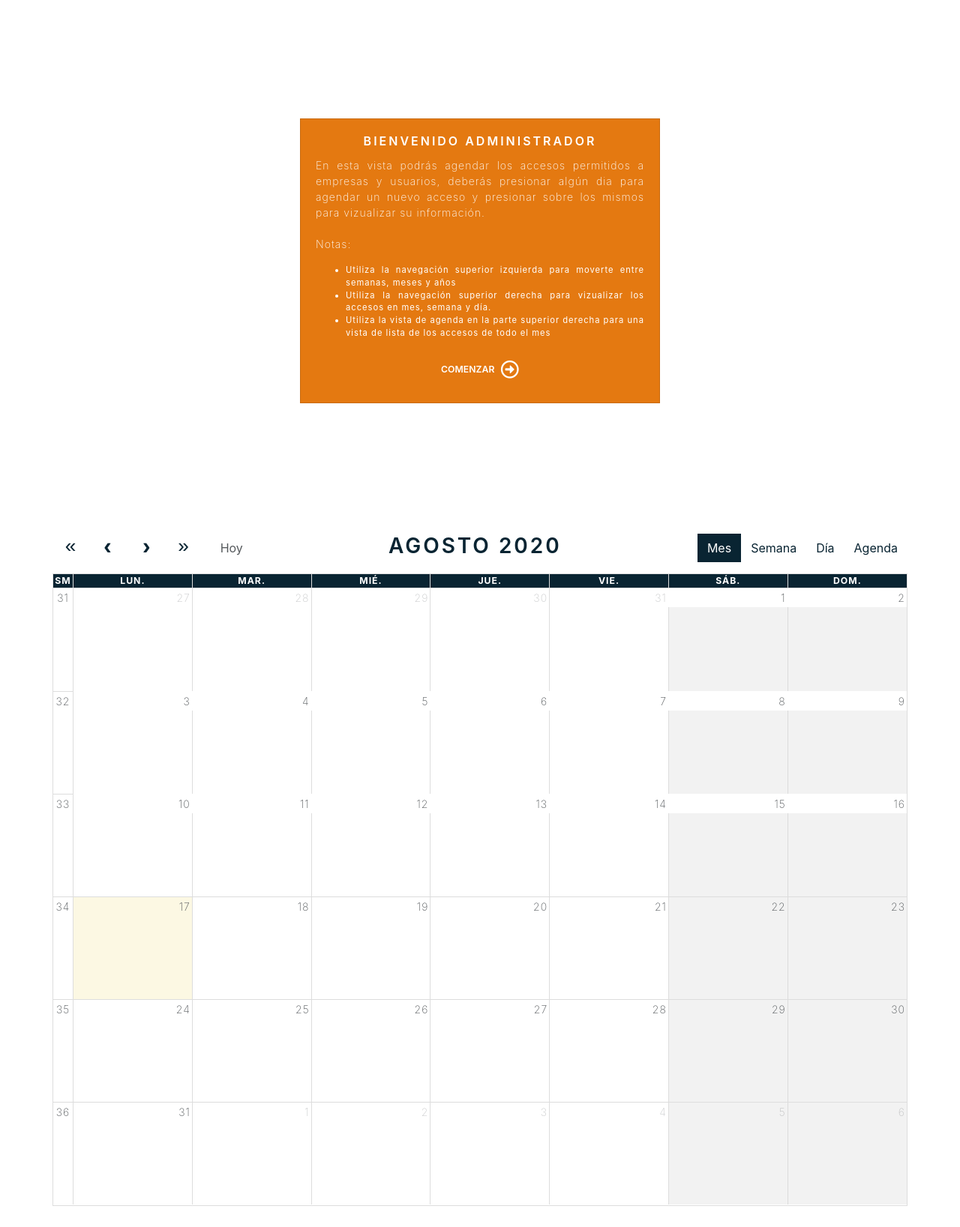
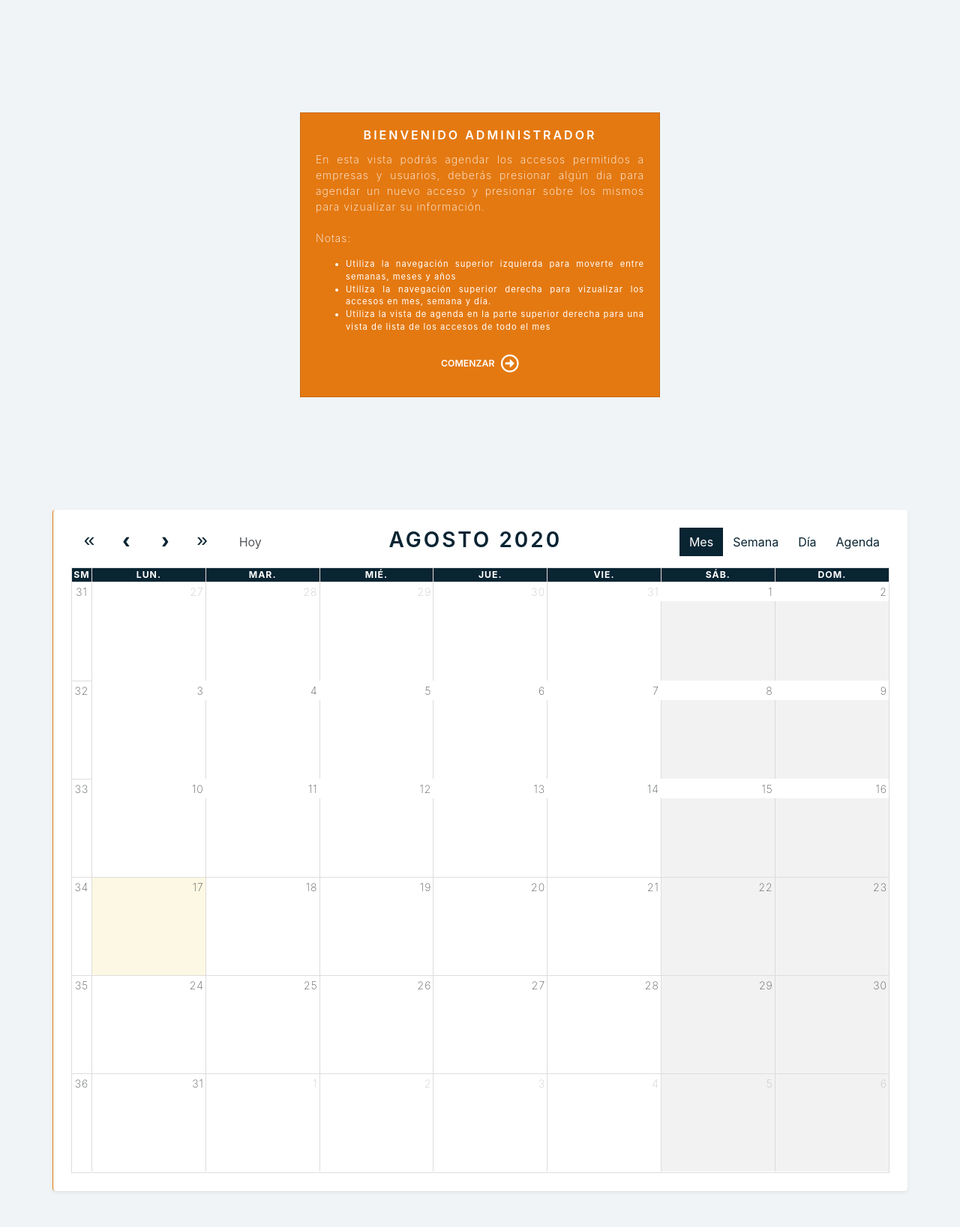
Before and after one commit to riversdev/Foro-para-empresas, a PHP site: page /admin in a window 1280 px wide. Shown: the part 100-1737 px from the top of the page at 75% size. Before the commit the page ends 1709 px from the top, so only its background shows below. Run offline with PHP 8.4, Linux system fonts and the light colour scheme; the visitor is signed in with stand-in values (Sample User, id 1); data that the repository does not hold is empty; some libraries are stand-ins or nearby versions; some web fonts are replaced.

Commit message:
diseño empresa y admin

```diff
--- a/views/components/botonEditarContenido.js
+++ b/views/components/botonEditarContenido.js
@@ -6,7 +6,7 @@ Vue.component('botonEditarContenido', {
             <button v-on:click="obtenerInformacion(idEmpresa)" class="btn btn-transparent text-white dropdown-toggle" type="button" id="dropdownEditar" data-toggle="dropdown" aria-haspopup="true" aria-expanded="false">
                 Editar información
             </button>
-            <div class="dropdown-menu border border-primary bg-light" aria-labelledby="dropdownEditar" style="width:70vh;">
+            <div class="dropdown-menu bg-white rounded mt-4 shadow" aria-labelledby="dropdownEditar" style="width:70vh;">
                 <form id="formEditarInformacion" accept-charset="utf-8" method="POST" enctype="multipart/form-data" class="needs-validation px-3 pt-1" novalidate>
                     <input type="text" class="d-none" v-bind:value="idEmpresa" name="idEmpresa">
                     <input type="text" class="d-none" name="tipoPeticion" value="guardarLogo">
--- a/views/components/navAdmin.js
+++ b/views/components/navAdmin.js
@@ -14,12 +14,14 @@ Vue.component('navegacionadmin', {
                         <button class="btn btn-outline-light dropdown-toggle" type="button" id="dropdownUsuario" data-toggle="dropdown" aria-haspopup="true" aria-expanded="false">
                             <i class="far fa-user"></i>
                         </button>
-                        <div class="dropdown-menu dropdown-menu-right" aria-labelledby="dropdownUsuario">
+                        <div class="dropdown-menu dropdown-menu-right bg-white rounded mt-4 shadow-lg" aria-labelledby="dropdownUsuario">
                             <div class="dropdown-item-text text-center">
                                 <h4>ADMIN</h4>
                             </div>
                             <div class="dropdown-divider"></div>
-                            <div class="dropdown-item text-right bg-danger text-white" id="salir">Cerrar sesión</div>
+                            <div class="dropdown-item bg-primary text-center">
+                                <button id="salir" type="button" class="btn btn-sm btn-danger">Cerrar sesión</button>
+                            </div>
                         </div>
                     </div>
                 </form>
--- a/views/components/navEmpresas.js
+++ b/views/components/navEmpresas.js
@@ -27,7 +27,7 @@ Vue.component('navegacionempresas', {
                         <button class="btn btn-outline-light dropdown-toggle" type="button" id="dropdownUsuario" data-toggle="dropdown" aria-haspopup="true" aria-expanded="false">
                             <i class="far fa-user"></i>
                         </button>
-                        <div class="dropdown-menu dropdown-menu-right bg-light border-primary" aria-labelledby="dropdownUsuario">
+                        <div class="dropdown-menu dropdown-menu-right bg-white rounded mt-4 shadow" aria-labelledby="dropdownUsuario">
                             <div class="dropdown-item-text text-center">
                                 <h4>{{empresa}}</h4>
                                 <div id="contenedorLogoMenu" class="my-1 d-flex align-items-center justify-content-center">
@@ -38,7 +38,9 @@ Vue.component('navegacionempresas', {
                             <div class="dropdown-divider"></div>
                             <div class="dropdown-item text-right" data-toggle="modal" data-target="#modalAgregarTriptico">Agregar triptico</div>
                             <div class="dropdown-item text-right" data-toggle="modal" data-target="#modalAgregarVideo">Agregar video</div>
-                            <div class="dropdown-item text-right bg-danger text-white" id="salir">Cerrar sesión</div>
+                            <div class="dropdown-item bg-white text-center">
+                                <button id="salir" type="button" class="btn btn-sm btn-danger">Cerrar sesión</button>
+                            </div>
                         </div>
                     </div>
                 </form>
--- a/views/components/navUsuarios.js
+++ b/views/components/navUsuarios.js
@@ -22,7 +22,7 @@ Vue.component('navegacionusuarios', {
                         <button class="btn btn-outline-warning dropdown-toggle" type="button" id="dropdownUsuario" data-toggle="dropdown" aria-haspopup="true" aria-expanded="false">
                             <i class="far fa-user"></i>
                         </button>
-                        <div class="dropdown-menu dropdown-menu-right bg-primary rounded mt-4" aria-labelledby="dropdownUsuario">
+                        <div class="dropdown-menu dropdown-menu-right bg-primary rounded mt-4 shadow" aria-labelledby="dropdownUsuario">
                             <div class="dropdown-item-text text-center">
                                 <h4 class="text-light">{{nombre}}</h4>
                                 <label class="text-light">{{correo}}</label>
--- a/views/layout.php
+++ b/views/layout.php
@@ -32,7 +32,7 @@
     <link rel="stylesheet" href="views/static/css/main.css">
 </head>
 
-<body id="cuerpo">
+<body id="cuerpo" style="background-color: #F0F4F7;">
     <?php
     require_once "./drivers/viewsDriver.php";
     $vt = new viewsDriver();
--- a/views/static/js/main.js
+++ b/views/static/js/main.js
@@ -85,6 +85,20 @@ $(document).ready(function () {
         $(content[i]).on('mouseout', function () {
             $(this).css({
                 "padding-left": "25px"
+            });
+        });
+    }
+
+    let contenedoresParaScroll = document.getElementsByClassName('mouseOverScroll');
+    for (let i = 0; i < contenedoresParaScroll.length; i++) {
+        $(contenedoresParaScroll[i]).on('mouseover', function () {
+            $(this).css({
+                "overflow-y": "scroll"
+            });
+        });
+        $(contenedoresParaScroll[i]).on('mouseout', function () {
+            $(this).css({
+                "overflow-y": "hidden"
             });
         });
     }
@@ -321,6 +335,40 @@ function dameElActiveTriptico(item, items) {
     });
 }
 
+function dameElActiveTripticoEmpresa(item, items) {
+    for (let i = 0; i < items.length; i++) {
+        $('#listaTripticosEmpresa' + items[i]).removeClass("border-bottom");
+        $('#listaTripticosEmpresa' + items[i]).removeClass("border-warning");
+        $('#listaTripticosEmpresa' + items[i]).removeClass("text-warning");
+        $('#listaTripticosEmpresa' + items[i]).css({
+            "padding-left": "0px"
+        });
+    }
+    $('#' + item).addClass("border-bottom");
+    $('#' + item).addClass("border-warning");
+    $('#' + item).addClass("text-warning");
+    $('#' + item).css({
+        "padding-left": "5px"
+    });
+}
+
+function dameElActiveVideoEmpresa(item, items) {
+    for (let i = 0; i < items.length; i++) {
+        $('#listaVideosEmpresa' + items[i]).removeClass("border-bottom");
+        $('#listaVideosEmpresa' + items[i]).removeClass("border-warning");
+        $('#listaVideosEmpresa' + items[i]).removeClass("text-warning");
+        $('#listaVideosEmpresa' + items[i]).css({
+            "padding-left": "0px"
+        });
+    }
+    $('#' + item).addClass("border-bottom");
+    $('#' + item).addClass("border-warning");
+    $('#' + item).addClass("text-warning");
+    $('#' + item).css({
+        "padding-left": "5px"
+    });
+}
+
 // ADMIN
 function agendarAcceso() {
     $.ajax({
--- a/views/templates/admin.php
+++ b/views/templates/admin.php
@@ -19,9 +19,9 @@ if (isset($_SESSION['admin_id'])) {
 ?>
     <div id="appAdmin">
         <navegacionadmin></navegacionadmin>
-        <div class="container pt-3">
+        <div class="container pb-5">
             <div class="row d-flex align-items-center justify-content-center" style="height: 85vh;">
-                <div class="card bg-warning mb-3" style="max-width: 30rem;">
+                <div class="card bg-warning" style="max-width: 30rem;">
                     <div class="card-body text-white">
                         <h5 class="card-title text-center">Bienvenido administrador</h5>
                         <p class="card-text text-justify">
@@ -47,8 +47,8 @@ if (isset($_SESSION['admin_id'])) {
                     </div>
                 </div>
             </div>
-            <div class="row d-flex align-items-center justify-content-center">
-                <div id="calendar" class="pt-3"></div>
+            <div class="row d-flex align-items-center justify-content-center card bg-white border-warning border-top-0 border-bottom-0 border-right-0 shadow-sm rounded">
+                <div id="calendar" class="p-4"></div>
             </div>
         </div>
     </div>
--- a/views/templates/usuario.php
+++ b/views/templates/usuario.php
@@ -88,7 +88,7 @@ if (isset($_SESSION['user_id'])) {
             validarAcceso();
         }, 60000);
     </script>
-    <div id="appUsuario" style="overflow-x: hidden;min-height:100vh;background-color: #F0F4F7;">
+    <div id="appUsuario" style="overflow-x: hidden;min-height:100vh;">
         <p class="d-none">{{nombreUsuario="<?= $usuario['nombre'] ?>"}}</p>
         <navegacionusuarios nombre="<?= $usuario['nombre'] ?>" correo="<?= $usuario['correo'] ?>"></navegacionusuarios>
         <div v-if="empresas === null">
```
Also changed, not shown: views/static/js/vue/mainEmpresa.js (+9 -1 lines), views/templates/empresa.php (+27 -25 lines).
